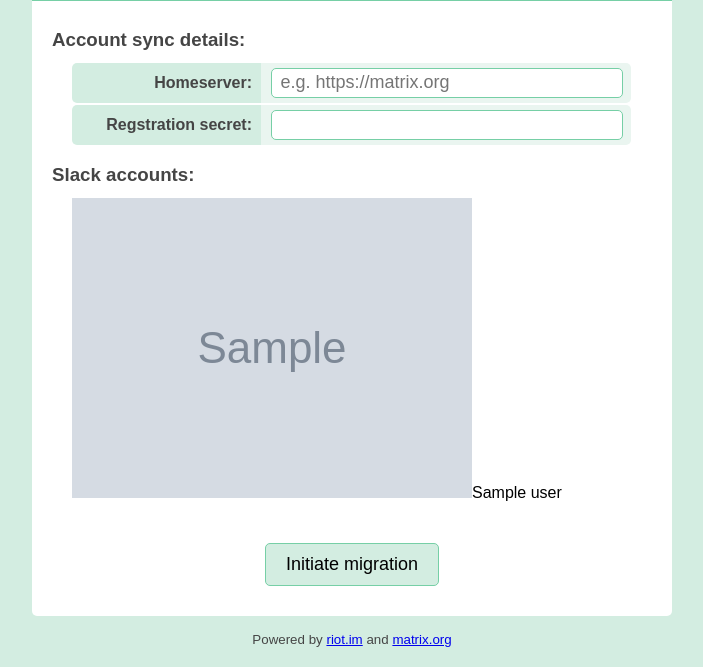
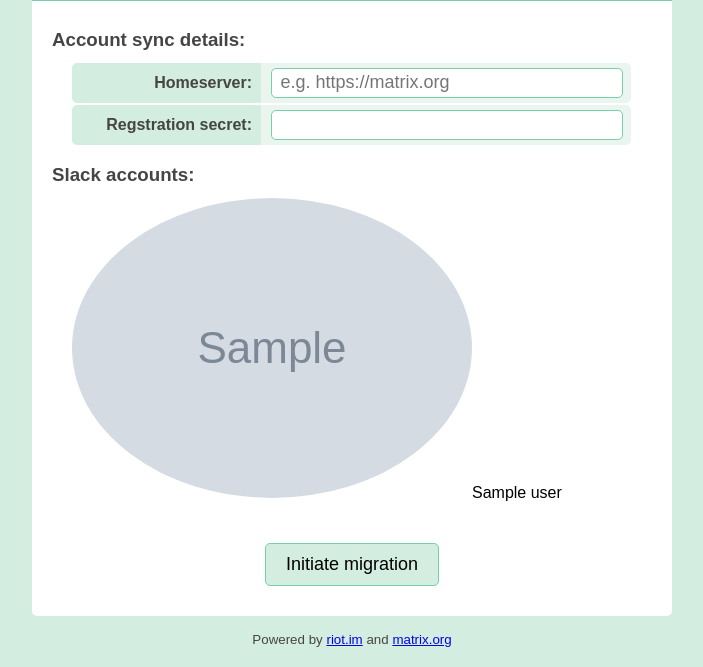
Before and after one commit to lampholder/slack_sync, a Flask app: template slacksync/templates/sync.html in a window 1280 px wide. Shown: the part 287-954 px from the top of the page, without its empty margins (288-991 px from the left). Run offline with Flask 2, Linux system fonts and the light colour scheme; the template is opened without the code that fills it: most values are stand-ins (such as "Sample title", 1, 10 or a date in 2020); grey boxes marked "Sample" are stand-in pictures; parts of the project's set-up code (start-up, migrations or seed data) failed here and were passed over; some libraries are stand-ins or nearby versions.

Commit message:
working, still quick and still dirty, could give _much_ better feedback

```diff
--- a/slacksync/static/css/style.css
+++ b/slacksync/static/css/style.css
@@ -51,6 +51,12 @@ div#content {
     background: white; /*#eaf5f0;*/
     border-bottom-left-radius: 5px;
     border-bottom-right-radius: 5px;
+}
+.user {
+    vertical-align: middle;
+}
+.user img {
+    border-radius: 50%;
 }
 .row {
     margin-left: 20px;
--- a/slacksync/templates/sync.html
+++ b/slacksync/templates/sync.html
@@ -41,7 +41,7 @@
                 <h3>Slack accounts:</h3>
                 <div class="rows">
                     {% for user in users %}
-                        <div class="row" id="{{user['id']}}"><img src="{{user['img']}}">{{user['name']}}</div>
+                        <div class="row user" id="{{user['id']}}"><img src="{{user['img']}}"><span>{{user['name']}}</span></div>
                     {% endfor %}
                 </div>
                 <button id='send'>Initiate migration</button>
@@ -54,6 +54,10 @@
         </div>
         <script type="text/javascript">
             $('#send').click(function() {
+                if($('#homeserver').val() == '' || $('#reg_secret').val() == '') {
+                    alert('Please complete all fields');
+                }
+                else {
                     $.ajax({
                         url: '{{mount}}/api/users',
                         success: function(users) {
@@ -84,6 +88,7 @@
                             console.log(e);
                         }
                     });
+                }
             });
         </script>
     </body>
```
Also changed, not shown: slacksync/templates/claim.html (+10 -2 lines). Lines whose indentation alone changed are shown as unchanged.
